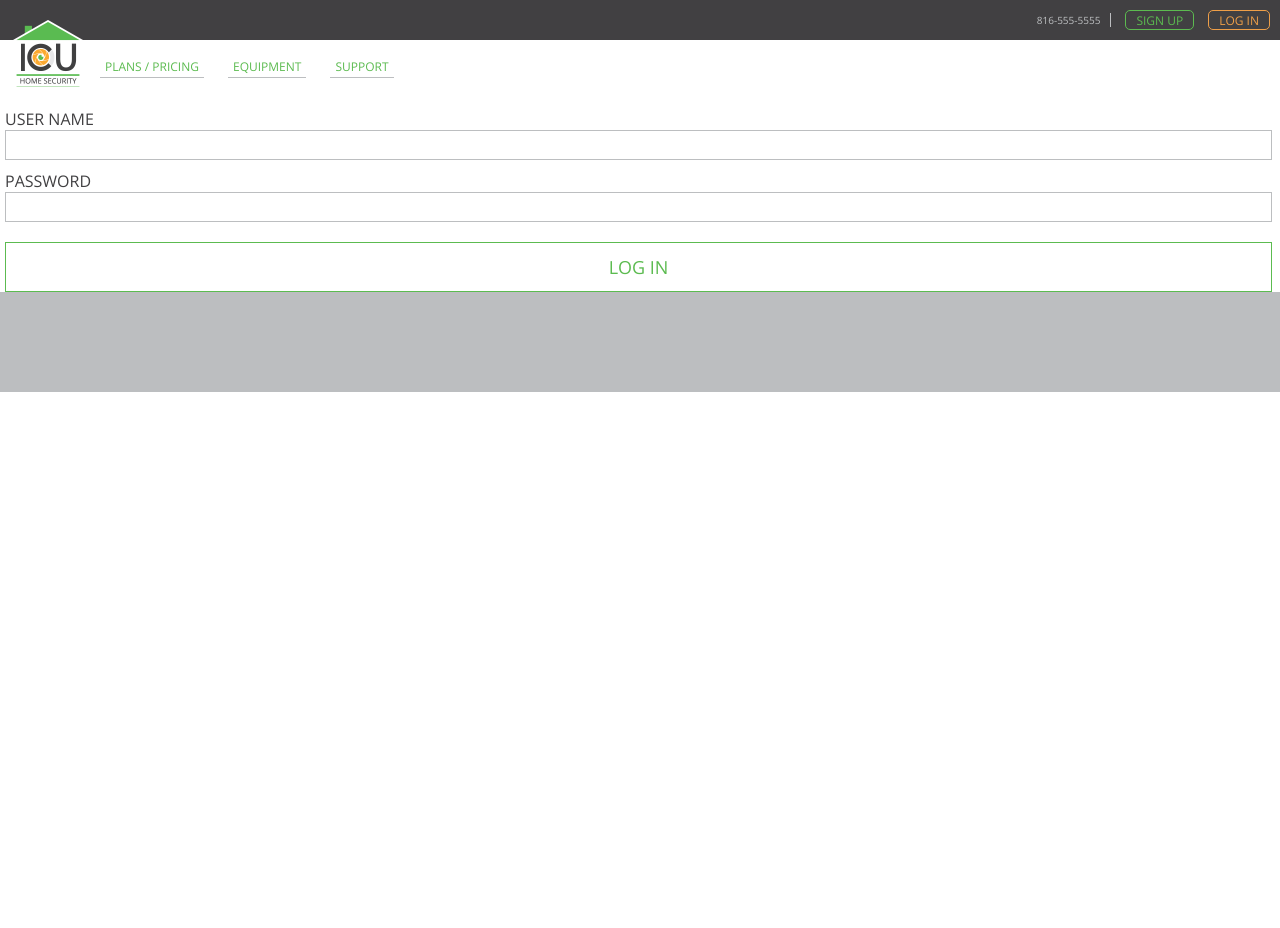
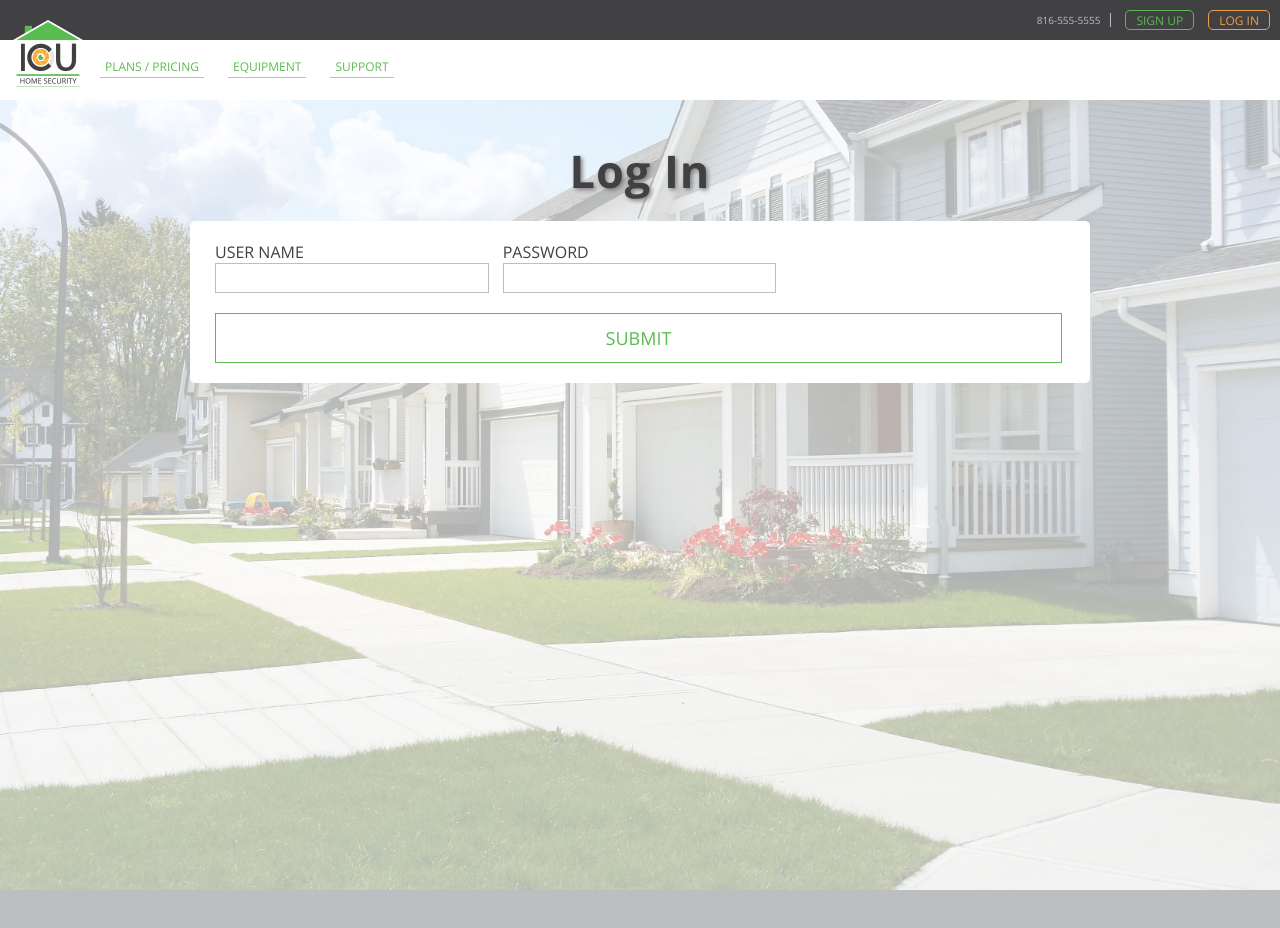
Before and after one commit to cmosnick/ICU, a plain HTML site: page webApp/LogIn.html in a window 1280 px wide. Before the commit the page ends 800 px from the top, so only its background shows below. Drawn offline with nearby package versions, Linux system fonts and the light colour scheme.

Commit message:
changed login.html

```diff
--- a/webApp/LogIn.html
+++ b/webApp/LogIn.html
@@ -12,13 +12,12 @@
   </style>
 </head>
 <body>
-    <div>
     <header class="Header">
         <div class="GrayBar">
             <div class="GrayBarContents">
                 <div class="PhonNum">816-555-5555</div>
                 <a href="SignUp.html"><div class="SignUp">Sign Up</div></a>
-                    <a href="LogIn.html"><div class="LogIn">Log In</div></a>
+                <div class="LogIn">Log In</div>
             </div>
         </div>
         <div class="WhiteBar">
@@ -30,27 +29,28 @@
             </div>
         </div>
     </header>
-    </div>
-    <br/>
-    <br/>
-    <br/>
-    <br/>
-    <br/>
-    <br/>
 
     <div class="MainContent">
-        <div class="TextboxLableContainer1">
+        <section class="SignUpSection">
+            <h1 class="IntroHeading">Log In</h1>
+            <div class="SignUpContainer">
+                <div class="SignUpContentContainer">
+                    <div class="TextboxLableContainer3">
                         <label>User Name</label>
                         <input id="username" type="text" name="lname" class="textbox">
                     </div>
-        <div class="TextboxLableContainer1">
+                    <div class="TextboxLableContainer3">
                         <label>Password</label>
                         <input id="password" type="text" name="lname" class="textbox">
                     </div>
 
-        <button type="button" class="SubmitBtn">Log In</button>
+                    <button type="button" class="SubmitBtn">Submit</button>
+                </div>
             </div>
 
+        </section>
+
+    </div>
 
     <footer>
 
```
Lines whose indentation alone changed are shown as unchanged.
